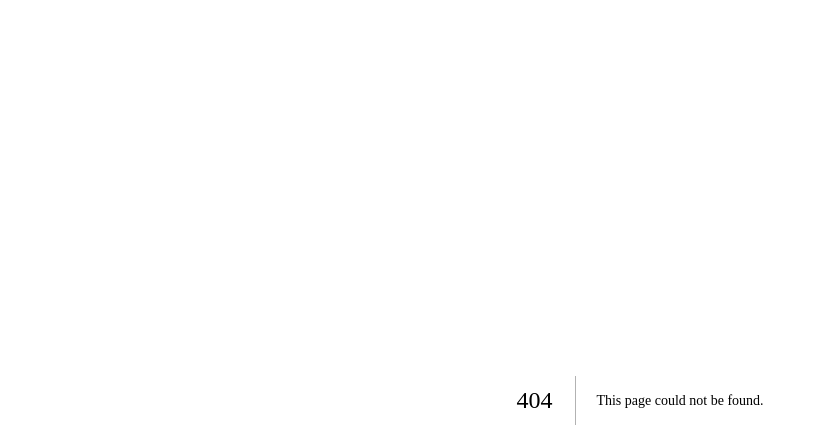
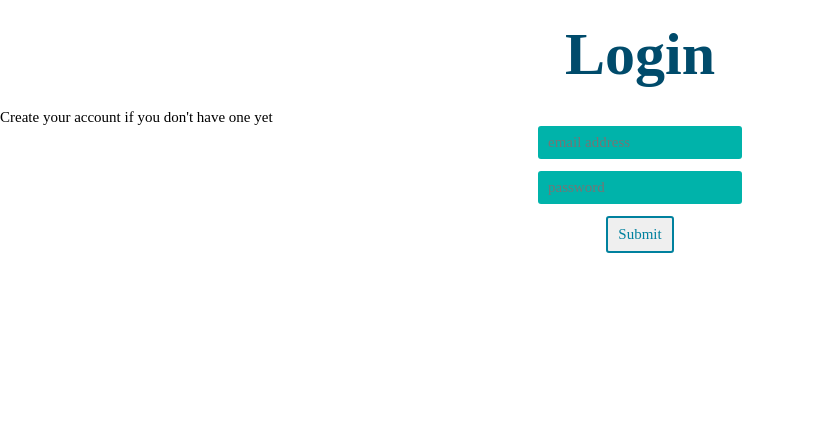
Before and after one commit to Bea-ro/10-art-app, a Next.js app: page /user in a window 1280 px wide. Before the commit this address had no page. Shown: the top 446 px of the page, without its empty margins (0-822 px from the left). Built offline with nearby package versions, Linux system fonts and the light colour scheme; a web font is replaced by a local one.

Commit message:
create user page and add auth verification

```diff
--- a/components/ui/Button/Button.tsx
+++ b/components/ui/Button/Button.tsx
@@ -1,17 +1,17 @@
 import { ButtonStyled } from './ButtonStyled';
-const Button = ({buttonText, emptyForm} : Props) => {
 
-  return (
+const Button = ({type, buttonText} : Props) => {
+
+return (
     <>
-        <ButtonStyled type="submit" disabled={emptyForm}
-        >{buttonText}</ButtonStyled>
+        <ButtonStyled type={type}>{buttonText}</ButtonStyled>
     </>
   )
 }
 
 export type Props = {
-  buttonText: string,
-  emptyForm: boolean
+  type: "button" | "submit" | "reset" | undefined
+  buttonText: string
  }
 
 export default Button
--- a/components/ui/Form/Form.tsx
+++ b/components/ui/Form/Form.tsx
@@ -5,15 +5,12 @@ import { useForm} from 'react-hook-form'
 import Input from '../Input/Input';
 import Button from '../Button/Button';
 
+import { Values } from '../../../types/values'
+import { registerPostFetch } from '../../../services/registerPostFetch';
 import { loginPostFetch } from '../../../services/loginPostFetch';
-import { Values } from '../../../types/values'
 
-import { userStored } from '../../../utils/localStorage'
 
-//cambia vista register/login según seleccione el usuario
-// Esta vista no puede funcionar mediante SSR (poner SSG) ya que necesita fetch para comprobar que está autenticado
-
-const Form = () => {
+const Form = ( {action, setIsAuth}: Props) => {
 
         const { handleSubmit, register, formState } = useForm({defaultValues:
         {email: '',
@@ -21,34 +18,26 @@ const Form = () => {
       }
       })
 
-      const [emptyForm, setEmptyForm] = useState<boolean>(true)
-
       const [error, setError] = useState<string>('');
 
-      const [isLoggedIn, setIsLoggedIn] = useState(() => {
-        if (userStored) {
-          return true;
-        } else {
-          return false;
-        }
-      });
 
-      console.log(formState)
+      const onSubmitRegister = (values: Values) => {
+        registerPostFetch(values, setError, setIsAuth);
+       }
 
-      const onSubmit = (values: Values) => {
-       loginPostFetch(values, setError, setIsLoggedIn);
+      const onSubmitLogin = (values: Values) => {
+       loginPostFetch(values, setError, setIsAuth);
       }
 
 
   return (
 
-    <FormStyled onSubmit={handleSubmit(onSubmit)}>
+    <FormStyled onSubmit={action === "register" ? handleSubmit(onSubmitRegister): handleSubmit(onSubmitLogin)}>
      <Input
           register={register("email")}
           type="email"
           placeholder="email address"
           id="email"
-          onChange={() => setEmptyForm(false) }
         />
 
         <Input
@@ -56,12 +45,16 @@ const Form = () => {
           type="password"
           placeholder="password"
           id="password"
-          onChange={ () => setEmptyForm(false) }
         />
-        <Button buttonText="Submit" emptyForm={emptyForm}/>
+        <Button type="submit" buttonText="Submit"/>
 
    </FormStyled>
      )
 }
 
+type Props = {
+  action: string | undefined | string[]
+  setIsAuth: () => void
+}
+
 export default Form
--- a/pages/register/index.tsx
+++ b/pages/user/index.tsx
@@ -3,26 +3,32 @@ import Layout from '../../components/ui/Layout'
 import Link from 'next/link'
 import Image from 'next/image'
 import useSwr from 'swr';
+import { useRouter } from 'next/router';
 import { GetStaticProps } from 'next';
+
 import { Author } from '../../types/author'
 import { getAuthors } from '../../libs/authors/authors';
 import { fetcher } from '../../utils/fetcher';
-import PageTitle from '@/components/ui/PageTitle/PageTitle';
-import { Form } from 'react-hook-form';
+import PageTitle from '../../components/ui/PageTitle/PageTitle';
+import Form from '../../components/ui/Form/Form';
 
-const RegisterPage = () => {
+
+const UserPage = () => {
+
+  const router = useRouter();
+  const { action } = router.query;
 
   return (
-      <Layout title="Authors"
+      <Layout title="Register"
       description="Find information about artists from all movements and artworks of pinture, sculpture and arquitecture.">
       <main>
-      <PageTitle title="Authors"/>
-      <Form/>
+      <PageTitle title={action === "register" ? "Register" : "Login"}/>
+      <p className="register-cta">Create your account if you don't have one yet</p>
+      <Form action={action}/>
       </main>
       </Layout>
 
   )
 }
 
-
-export default RegisterPage
+export default UserPage
--- a/services/loginPostFetch.ts
+++ b/services/loginPostFetch.ts
@@ -1,6 +1,6 @@
 import { Values } from '../types/values'
 
-export const loginPostFetch = (values: Values, setError: (arg0: string) => void, setIsLoggedIn: (arg0: boolean) => void) => {
+export const loginPostFetch = (values: Values, setError: (arg0: string) => void, setIsAuth: (arg0: boolean) => void) => {
     fetch('https://complete-server-rtc.onrender.com/api/users/login', {
       method: 'POST',
       headers: {
@@ -23,7 +23,7 @@ export const loginPostFetch = (values: Values, setError: (arg0: string) => void,
 
           // navigate('/favorites');
 
-          setIsLoggedIn(true);
+          setIsAuth(true);
         }
       })
       .catch((error) => {
--- a/services/registerPostFetch.ts
+++ b/services/registerPostFetch.ts
@@ -1,7 +1,7 @@
 import { loginPostFetch } from './loginPostFetch';
 import { Values } from '../types/values'
 
-export const registerPostFetch = (values: Values, setError: (arg0: string) => void, setIsLoggedIn: (arg0: boolean) => void) => {
+export const registerPostFetch = (values: Values, setError: (arg0: string) => void, setIsAuth: (arg0: boolean) => void) => {
   fetch('https://complete-server-rtc.onrender.com/api/users/register', {
     method: 'POST',
     headers: {
@@ -20,7 +20,7 @@ export const registerPostFetch = (values: Values, setError: (arg0: string) => vo
           password: data.createdUser.password
         };
         localStorage.setItem('userStored', JSON.stringify(userStored));
-        loginPostFetch(values, setError, setIsLoggedIn);
+        loginPostFetch(values, setError, setIsAuth);
       }
     })
     .catch((error) => {
--- a/utils/localStorage.ts
+++ /dev/null
@@ -1 +0,0 @@
-export const userStored = localStorage.getItem('userStored')
```
Also changed, not shown: pages/index.tsx (+51 -42 lines).
